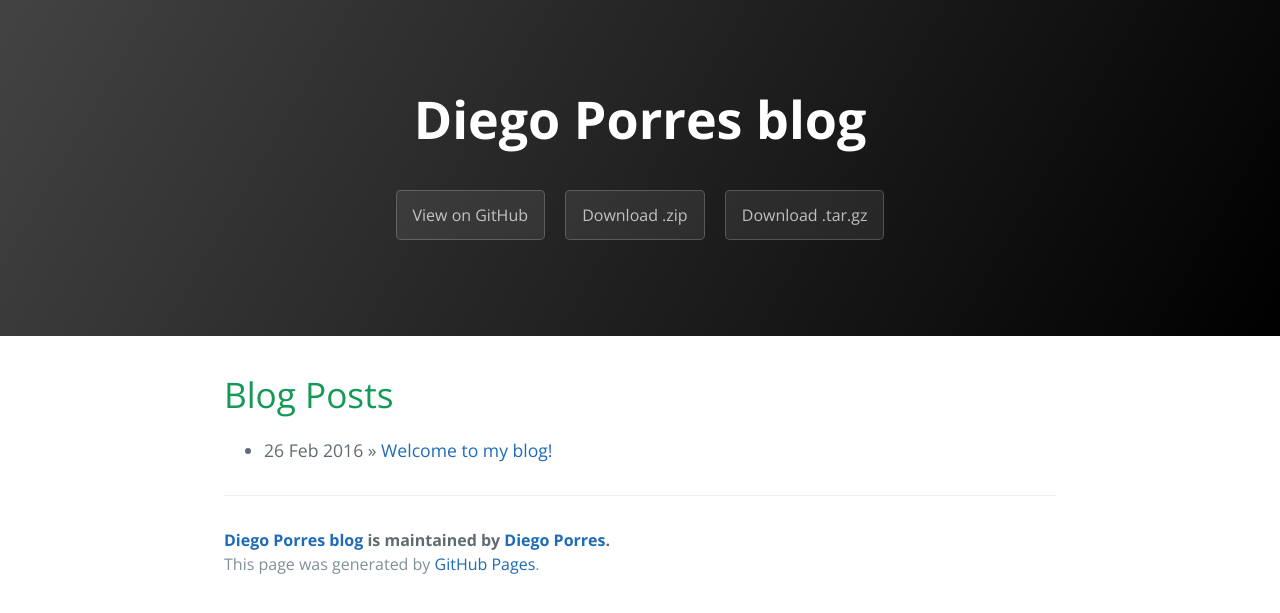
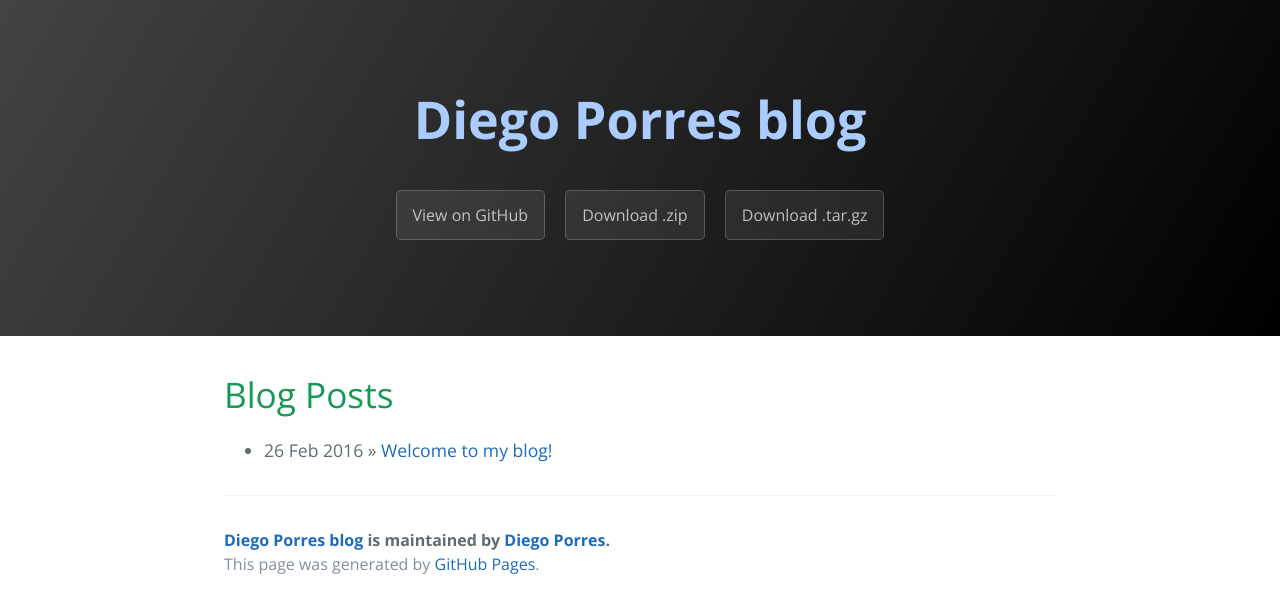
Before and after one commit to PDillis/pdillis.github.io, a Jekyll site: the page built from index.html, in a window 1280 px wide. Shown: the top 613 px of the page. Built offline with Jekyll 4.4.1, drawn with Linux system fonts in a browser that asks for light colours.

Commit message:
Update cayman.css

```diff
--- a/css/cayman.css
+++ b/css/cayman.css
@@ -139,7 +139,7 @@
 @media screen and (max-width: 42em) { .btn { display: block; width: 100%; padding: 0.75rem; font-size: 0.9rem; }
   .btn + .btn { margin-top: 1rem; margin-left: 0; } }
 
-.page-header { color: #fff; text-align: center; background-color: #159957; background-image: linear-gradient(120deg, #434343, #000000); }
+.page-header { color: #AACCFF; text-align: center; background-color: #159957; background-image: linear-gradient(120deg, #434343, #000000); }
 @media screen and (min-width: 64em) { .page-header { padding: 5rem 6rem; } }
 @media screen and (min-width: 42em) and (max-width: 64em) { .page-header { padding: 3rem 4rem; } }
 @media screen and (max-width: 42em) { .page-header { padding: 2rem 1rem; } }
```
